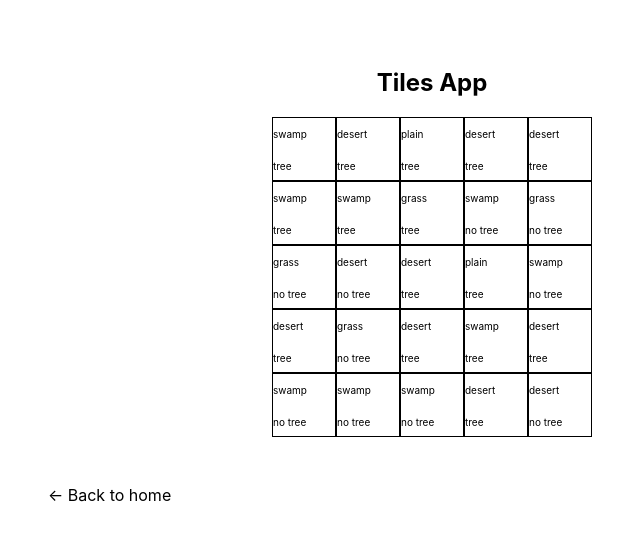
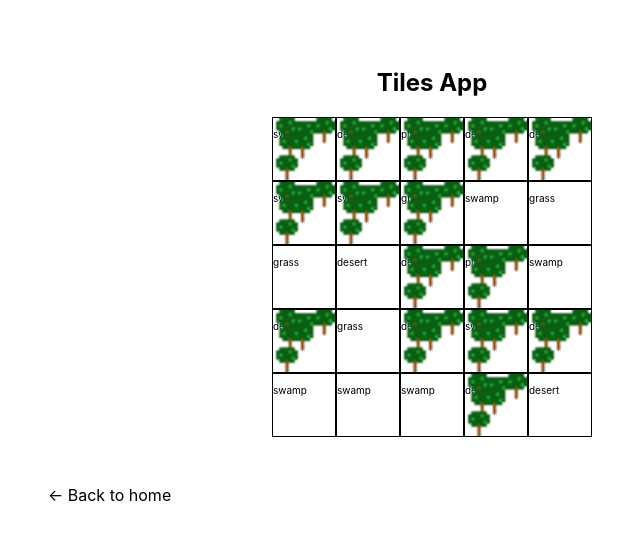
Before and after one commit to dblatcher/Tiles-game, a Next.js app: page /game-page in a window 1280 px wide. Shown: the top 540 px of the page, without its empty margins (208-848 px from the left). Built offline with nearby package versions, Linux system fonts and the light colour scheme.

Commit message:
can display individual frames of spitesheet on tile

```diff
--- a/components/Tile.js
+++ b/components/Tile.js
@@ -1,5 +1,20 @@
 import React from 'react'
 import styles from './tile.module.scss'
+
+
+const trees = {
+    cols: 3,
+    rows: 4,
+    url: '/spriteSheet.png'
+}
+
+function makeSpriteStyle (sprite, frameX, frameY) {
+    return {
+        backgroundSize:  `${trees.cols*100}% ${trees.rows*100}%`,
+        backgroundPosition: `${100*frameX / (trees.cols -1)}% ${100*frameY / (trees.rows-1)}%`,
+        backgroundImage: `url(${trees.url})`
+    }
+}
 
 export default class Tile extends React.Component {
 
@@ -7,10 +22,15 @@ export default class Tile extends React.Component {
     render() {
         const { mapSquare } = this.props
 
-    return (<figure className={styles.tile}>
-        <p>{mapSquare.terrain.name}</p>
-        <p>{mapSquare.tree ? "tree" : "no tree"}</p>
-    </figure>)
+        let spriteStyle = makeSpriteStyle(trees, 1,3)
+        return (<figure className={styles.tile}>
+            <p>{mapSquare.terrain.name}</p>
+
+            {mapSquare.tree ? <div
+                className={styles.treeSprite}
+                style={spriteStyle}
+            ></div> : (null) }
+        </figure>)
 
     }
 }
--- a/components/tile.module.scss
+++ b/components/tile.module.scss
@@ -6,14 +6,26 @@
 .tile {
     display: inline-flex;
     flex-direction: column;
+    position: relative;
     width: 4rem;
     height: 4rem;
     border: 1px solid black;
     margin: 0;
     padding: 0;
     font-size: x-small;
-    .tree {
-        background-image: url('/spriteSheet.png');
+}
 
-    }
+@mixin spriteHolder {
+    position: absolute;
+    left: 0;
+    top: 0;
+    width: 100%;
+    height: 100%;
+    margin: 0;
+    padding: 0;
+    background-repeat: no-repeat;
 }
+
+.treeSprite {
+    @include spriteHolder();
+}
```
